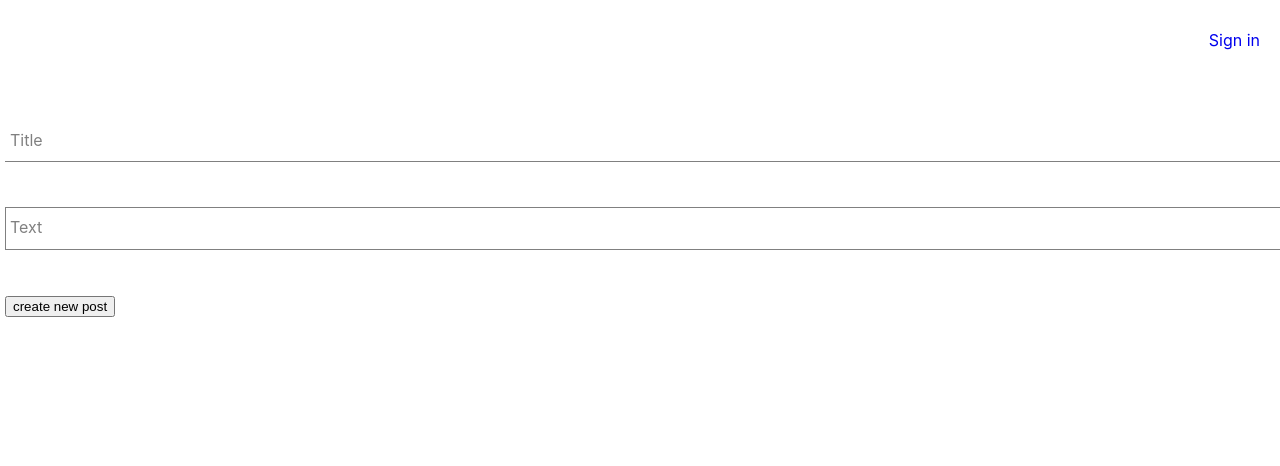
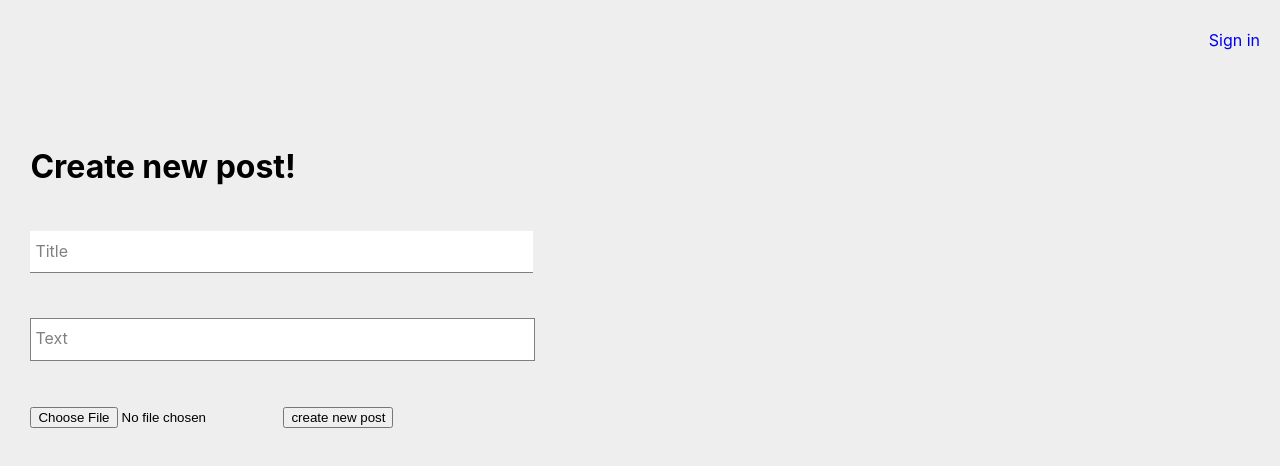
Before and after one commit to goorekt/shool, a React (Create React App) app: page /new-post in a window 1280 px wide. Shown: the top 466 px of the page. Built offline with nearby package versions, Linux system fonts and the light colour scheme; no server answers; the database is empty; some icons are missing.

Commit message:
new post route

```diff
--- a/package.json
+++ b/package.json
@@ -13,6 +13,7 @@
     "react-router-dom": "^6.4.2",
     "react-scripts": "5.0.1",
     "styled-components": "^5.3.6",
+    "uuid": "^9.0.0",
     "web-vitals": "^2.1.4"
   },
   "scripts": {
--- a/src/components/new-post-form/new-post-form.component.jsx
+++ b/src/components/new-post-form/new-post-form.component.jsx
@@ -1,13 +1,15 @@
-import React, { useContext, useState } from 'react'
-import { PostsContext } from '../../contexts/posts.context';
-import { UserContext } from '../../contexts/user.context';
-import FormInput from '../form-input/form-input.component';
+import React, { Fragment, useContext, useState } from "react";
+import { PostsContext } from "../../contexts/posts.context";
+import { UserContext } from "../../contexts/user.context";
+import FormInput from "../form-input/form-input.component";
+import { NewPostFormContainer, NewPostPageContainer } from "./new-post-form.styles";
 
 const NewPostForm = () => {
 	const { currentUser } = useContext(UserContext);
 	const defaultInputs = {
 		title: "",
 		text: "",
+        image:null,
 	};
 	const { createNewPost } = useContext(PostsContext);
 	const [inputs, setInputs] = useState(defaultInputs);
@@ -18,13 +20,21 @@ const NewPostForm = () => {
 		createNewPost(inputs);
 	};
 	const handleChange = (e) => {
+
 		const { value, name } = e.target;
+        console.log(e.target.files);
 
-		setInputs({ ...inputs, [name]: value });
+		setInputs({ ...inputs, [name] : value});
 	};
+    const handleFileChange=(e)=>{
+        setInputs({...inputs,image:e.target.files[0]});
+    }
 
 	return (
-    <div>
+
+		<NewPostPageContainer>
+			<h1>Create new post!</h1>
+			<NewPostFormContainer>
 				<form onSubmit={handleSubmitNewPost}>
 					<FormInput
 						label="Title"
@@ -41,10 +51,16 @@ const NewPostForm = () => {
 						name="text"
 						value={inputs.text}
 					/>
+                    <input
+                    type="file"
+                    name="image"
+                    onChange={handleFileChange}
+                    />
 					<button type="submit">create new post</button>
 				</form>
-				</div>
-  )
-}
+			</NewPostFormContainer>
+		</NewPostPageContainer>
+	);
+};
 
-export default NewPostForm
+export default NewPostForm;
--- /dev/null
+++ b/src/components/new-post-form/new-post-form.styles.js
@@ -0,0 +1,9 @@
+import styled from 'styled-components';
+export const NewPostFormContainer = styled.div`
+
+
+  width:40%;
+`;
+export const NewPostPageContainer = styled.div`
+  padding:2%;
+`;
--- a/src/contexts/posts.context.jsx
+++ b/src/contexts/posts.context.jsx
@@ -1,7 +1,8 @@
 import { createContext, useContext, useEffect, useReducer } from "react";
 import { UserContext } from "./user.context";
+import {v4} from "uuid";
 import { createAction } from "../utils/reducer/reducer.utils.js";
-import { addCollectionAndDocuments, getPostsFromFirebase } from "../utils/firebase.utils";
+import { addCollectionAndDocuments, getPostsFromFirebase, uploadImageToStorage } from "../utils/firebase.utils";
 export const PostsContext = createContext({
 	createNewPost: () => null,
 	posts: [
@@ -59,9 +60,10 @@ export const PostsProvider = ({ children }) => {
 
 	};
 	const createNewPost = (newPostInfo) => {
-		const { title, text } = newPostInfo;
-		console.log(currentUser);
+		const { title, text, image} = newPostInfo;
+		const filePath=v4();
 
+		uploadImageToStorage(image,filePath);
 
 		const newPost = {
 			title: title,
@@ -70,6 +72,7 @@ export const PostsProvider = ({ children }) => {
 			createdAt: new Date().getTime(),
 			likes: 0,
 			id:Math.floor(Math.random()*10000000),
+			filePath:filePath,
 		};
 		addNewPost(newPost);
 	};
--- a/src/index.css
+++ b/src/index.css
@@ -5,6 +5,7 @@ body {
     sans-serif;
   -webkit-font-smoothing: antialiased;
   -moz-osx-font-smoothing: grayscale;
+  background-color: #eee;
 }
 
 code {
--- a/src/routes/navbar/navbar.routes.jsx
+++ b/src/routes/navbar/navbar.routes.jsx
@@ -23,7 +23,7 @@ const Navbar = () => {
 					<SchoolLogo />
 				</LogoContainer>
 				<NavLinksContainer>
-
+					{currentUser && <NavLink to="/new-post">New post</NavLink>}
 					{currentUser ? <span onClick={signOutHandler}>Sign out</span> : <NavLink to="/sign-in">Sign in</NavLink>}
 				</NavLinksContainer>
 			</NavigationContainer>
--- a/src/utils/firebase.utils.js
+++ b/src/utils/firebase.utils.js
@@ -20,6 +20,7 @@ import {
 	getDocs,
 } from "firebase/firestore";
 
+import {getStorage,ref,uploadBytes} from "firebase/storage";
 const firebaseConfig = {
 	apiKey: "AIzaSyAAUYv9B61XoqGYtd1KVnjquMldeq0L4o8",
 	authDomain: "shool-f6a2f.firebaseapp.com",
@@ -37,12 +38,29 @@ googleProvider.setCustomParameters({
 });
 
 export const auth = getAuth();
+
 export const signInWithGooglePopup = () =>
 	signInWithPopup(auth, googleProvider);
+
 export const signInWithGoogleRedirect = () =>
 	signInWithRedirect(auth, googleProvider);
 
 export const db = getFirestore();
+const storage=getStorage(firebaseApp);
+
+
+export const uploadImageToStorage=async (image,filePath)=>{
+	if (image==null){
+		console.log("no image");
+		return;
+	}
+	const imageRef=ref(storage,`images/${filePath}`);
+	// ${image.name+v4()}
+	return await uploadBytes(imageRef,image);
+
+
+};
+
 
 export const addCollectionAndDocuments = async (
 	collectionKey,
```
Also changed, not shown: 1 other file (tests, documents, lock files or other folders). Lines whose indentation alone changed are shown as unchanged.
